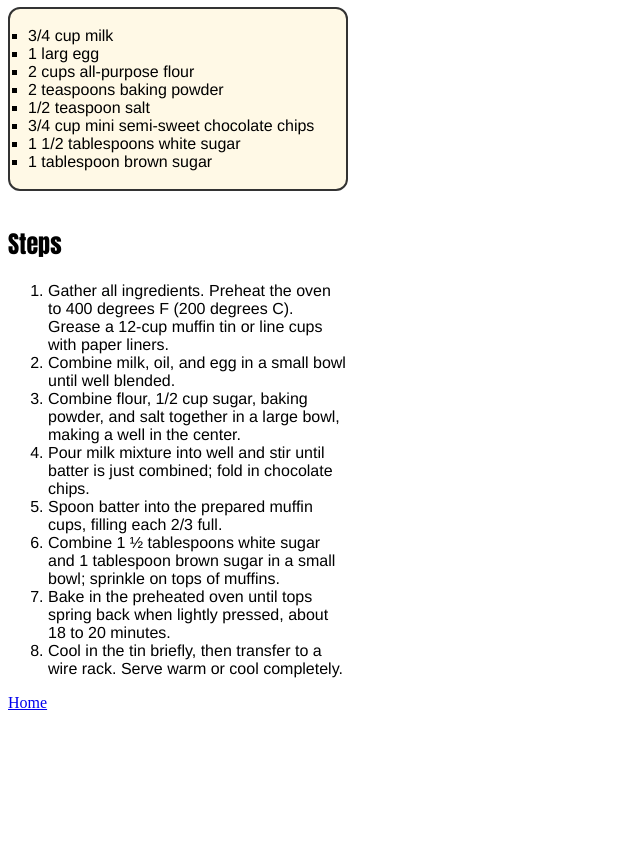
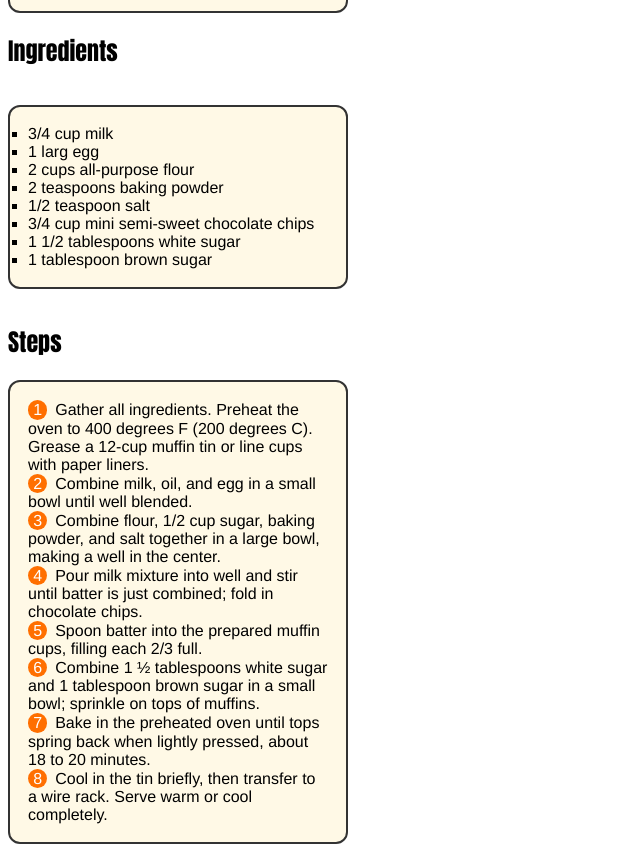
Before and after one commit to learning-zero/odin-recipes, a plain HTML site: page recipes/muffins.html in a window 1280 px wide. Shown: the part 1152-2004 px from the top of the page, without its empty margins (0-640 px from the left). Before the commit the page ends 1872 px from the top, so only its background shows below. Drawn offline with Linux system fonts and the light colour scheme.

Commit message:
Add style for ordered lists and home button position change.

```diff
--- a/recipes/muffins.html
+++ b/recipes/muffins.html
@@ -7,13 +7,15 @@
     </head>
 
     <body>
+        <a href="../index.html">Home</a>
         <h1>Chocolate Chip Muffins</h1>
         <img src="https://www.allrecipes.com/thmb/AaiBnGKKdvoWF0J1qAWrqiuTsyQ=/750x0/filters:no_upscale():max_bytes(150000):strip_icc()/AR-7906-chocolate-chip-muffins-DDMFS-4x3-69048f49ea934213a0d1a0059b85fd9b.jpg"
         alt="An image of several chocolate chip muffins wrapped in cupcake liners."
         width="300"
         title="Chocolate chip muffins">
         <h2>Description</h2>
-        <p>Chocolate chip muffins are a beloved variation of the classic muffin,
+        <div class="description">
+            <p>Chocolate chip muffins are a beloved variation of the classic muffin,
             known for their rich, sweet flavor and the delightful surprise of melted
             chocolate chips within. They are made with a similar quick bread batter
             as other muffins but include the addition of chocolate chips, which add
@@ -22,7 +24,7 @@
             Chocolate chip muffins are often enjoyed as a breakfast item, snack, or dessert,
             and they are a staple in many bakeries and cafes.</p>
 
-        <p>The origins of chocolate chip muffins are closely tied to the invention of
+            <p>The origins of chocolate chip muffins are closely tied to the invention of
             chocolate chips themselves. Ruth Wakefield, an American chef, is credited
             with accidentally inventing chocolate chip cookies in 1937 when she added
             chopped bits of chocolate to her cookie dough, expecting them to melt and
@@ -34,7 +36,7 @@
             chip muffins remain a favorite among both children and adults, offering a sweet
             treat that combines the warmth of a freshly baked muffin with the indulgence of
             chocolate.</p>
-
+        </div>
         <h2>Ingredients</h2>
         <ul>
             <li>3/4 cup milk</li>
@@ -70,6 +72,5 @@
             <li>Cool in the tin briefly, then transfer to a wire rack. Serve warm or
                 cool completely. </li>
         </ol>
-        <a href="../index.html">Home</a>
     </body>
 </html>
--- a/style.css
+++ b/style.css
@@ -12,6 +12,15 @@ p,li{
     width: 300px;
 }
 
+.description{
+    background: #fff9e6;
+    border-radius: 12px;
+    border: 2px solid #333;
+    display: inline-block;
+    padding: 18px;
+
+}
+
 h1{
     font-family:'Courier New', Courier, monospace
 }
@@ -19,3 +28,31 @@ h1{
 h2 {
     font-family: Impact, Haettenschweiler, 'Arial Narrow Bold', sans-serif;
 }
+
+ol {
+    list-style: none;
+    counter-reset: steps;
+    margin: 0;
+    background: #fff9e6;
+    border-radius: 12px;
+    border: 2px solid #333;
+    display: inline-block;
+    padding: 18px;
+  }
+
+ol li {
+    counter-increment: steps;
+}
+
+ol li::before{
+    content: counter(steps);
+    margin-right: 0.5rem;
+    background: #ff6f00;
+    color: white;
+    width: 1.2em;
+    height: 1.2em;
+    border-radius: 50%;
+    display: inline-grid;
+    place-items: center;
+    line-height: 1.2em;
+}
```
Also changed, not shown: recipes/cinnamon-rolls.html (+5 -4 lines), recipes/french-toast.html (+5 -4 lines), recipes/pancakes.html (+5 -4 lines), recipes/waffles.html (+5 -4 lines).
